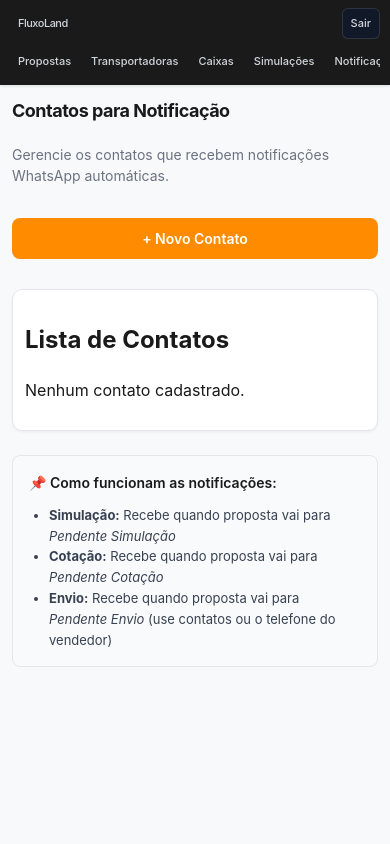
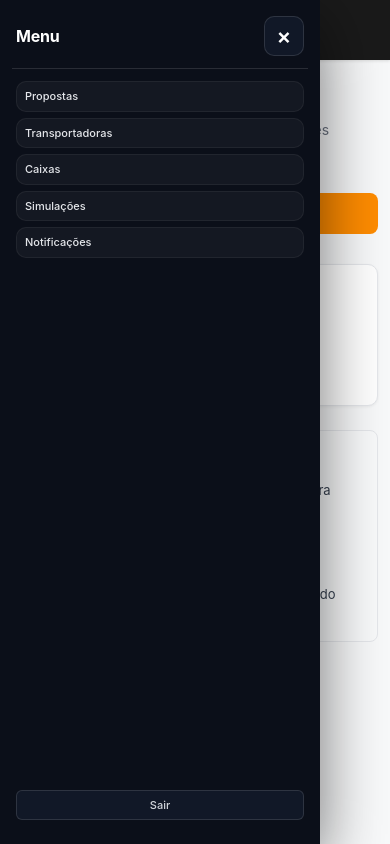
Before and after one commit to ErikaCordeiro/fluxoland, a FastAPI app: page /contatos-notificacao/ in a window 390 px wide. Run offline with FastAPI, Linux system fonts and the light colour scheme; the visitor is signed in with stand-in values (Sample User, id 1); data comes from the database, SQL or seed files in the repository; data that the repository does not hold is empty.

Commit message:
Mobile drawer + modal proposta

```diff
--- a/static/css/base.css
+++ b/static/css/base.css
@@ -39,6 +39,39 @@ body {
   box-shadow: 0 1px 3px rgba(0, 0, 0, .12);
   flex-wrap: wrap;
   gap: 12px;
+}
+
+/* Drawer aberto: evita scroll do body no mobile */
+html.drawer-open,
+html.drawer-open body {
+  overflow: hidden;
+}
+
+.topbar-burger {
+  display: none;
+  align-items: center;
+  justify-content: center;
+  width: 40px;
+  height: 40px;
+  border-radius: 10px;
+  border: 1px solid rgba(255, 255, 255, 0.12);
+  background: #111827;
+  color: #fff;
+  font-size: 20px;
+  line-height: 1;
+  padding: 0;
+  margin: 0;
+}
+
+.topbar-burger:active {
+  background: #FF8C00;
+  border-color: #FF8C00;
+  color: #111827;
+}
+
+.topbar-actions {
+  display: flex;
+  align-items: center;
 }
 
 .topbar-logo {
@@ -94,6 +127,96 @@ body {
 .btn-logout:focus-visible {
   outline: 2px solid rgba(255, 140, 0, 0.65);
   outline-offset: 2px;
+}
+
+/* Drawer (menu mobile estilo "reader") */
+.drawer-overlay {
+  position: fixed;
+  inset: 0;
+  background: rgba(0, 0, 0, 0.55);
+  z-index: 900;
+}
+
+.drawer {
+  position: fixed;
+  top: 0;
+  left: 0;
+  height: 100vh;
+  width: min(320px, 86vw);
+  background: #0b0f19;
+  color: #fff;
+  z-index: 901;
+  box-shadow: 0 20px 60px rgba(0, 0, 0, 0.55);
+  display: flex;
+  flex-direction: column;
+  padding: calc(12px + env(safe-area-inset-top, 0px)) 12px 12px 12px;
+}
+
+.drawer-header {
+  display: flex;
+  align-items: center;
+  justify-content: space-between;
+  gap: 12px;
+  padding: 4px 4px 12px 4px;
+  border-bottom: 1px solid rgba(255, 255, 255, 0.12);
+}
+
+.drawer-title {
+  font-weight: 700;
+  letter-spacing: -0.2px;
+}
+
+.drawer-close {
+  width: 40px;
+  height: 40px;
+  border-radius: 10px;
+  border: 1px solid rgba(255, 255, 255, 0.12);
+  background: #111827;
+  color: #fff;
+  font-size: 22px;
+  line-height: 1;
+  padding: 0;
+  margin: 0;
+}
+
+.drawer-close:active {
+  background: #FF8C00;
+  border-color: #FF8C00;
+  color: #111827;
+}
+
+.drawer-links {
+  display: flex;
+  flex-direction: column;
+  gap: 6px;
+  padding: 12px 4px;
+}
+
+.drawer-links a {
+  display: block;
+  padding: 12px 12px;
+  border-radius: 10px;
+  color: #e5e7eb;
+  text-decoration: none;
+  border: 1px solid rgba(255, 255, 255, 0.06);
+  background: rgba(255, 255, 255, 0.04);
+}
+
+.drawer-links a:active {
+  background: rgba(255, 140, 0, 0.22);
+  border-color: rgba(255, 140, 0, 0.55);
+  color: #fff;
+}
+
+.drawer-footer {
+  margin-top: auto;
+  padding: 12px 4px calc(12px + env(safe-area-inset-bottom, 0px)) 4px;
+}
+
+.drawer-logout {
+  display: inline-flex;
+  width: 100%;
+  justify-content: center;
 }
 
 /* ---------- CONTAINER ---------- */
@@ -440,60 +563,36 @@ form button {
     margin-bottom: 16px;
   }
 
-  /* Header mais bonito no celular:
-     linha 1: logo + sair | linha 2: menu rolável */
+  /* Header estilo "reader": hambúrguer + logo, navegação vira drawer */
   .topbar {
     padding: 10px 12px;
     gap: 10px;
     display: grid;
-    grid-template-columns: 1fr auto;
-    grid-template-areas:
-      "logo logout"
-      "nav nav";
+    grid-template-columns: auto 1fr auto;
     align-items: center;
   }
 
-  .topbar-logo {
-    grid-area: logo;
+  .topbar-burger {
+    display: inline-flex;
   }
 
-  .btn-logout {
-    grid-area: logout;
-    padding: 8px 12px;
-    font-size: 13px;
+  .topbar-logo {
+    justify-self: center;
+    font-size: 16px;
   }
 
+  /* Esconde navegação/ações no topo e usa drawer */
   .topbar-nav {
-    grid-area: nav;
-    width: 100%;
-    gap: 6px;
-    flex-wrap: nowrap;
-    overflow-x: auto;
-    -webkit-overflow-scrolling: touch;
-    padding-bottom: 2px;
+    display: none;
   }
 
-  .topbar-nav::-webkit-scrollbar {
-    height: 6px;
-  }
-
-  .topbar-nav::-webkit-scrollbar-thumb {
-    background: rgba(255, 255, 255, 0.2);
-    border-radius: 999px;
-  }
-
-  .topbar-nav a {
-    flex: 0 0 auto;
+  .topbar-actions {
+    display: none;
   }
 
   .topbar a {
     padding: 8px 12px;
     font-size: 13px;
-  }
-
-  .topbar-logo {
-    font-size: 16px;
-    order: 1;
   }
 
   .card {
@@ -558,17 +657,7 @@ form button {
   }
 
   .topbar-nav {
-    gap: 4px;
-    flex-wrap: nowrap;
-    overflow-x: auto;
-    -webkit-overflow-scrolling: touch;
-  }
-
-  .topbar-nav a {
-    flex: 0 0 auto;
-    text-align: center;
-    min-width: 0;
-    padding: 6px 8px;
+    display: none;
   }
 
   .topbar-logo {
--- a/templates/base.html
+++ b/templates/base.html
@@ -6,17 +6,29 @@
   <meta name="viewport" content="width=device-width, initial-scale=1.0">
   <title>{% block title %}FluxoLand{% endblock %}</title>
 
-  <link rel="stylesheet" href="/static/css/base.css?v=4.1">
+  <link rel="stylesheet" href="/static/css/base.css?v=4.2">
   {% block css %}{% endblock %}
 </head>
 
 <body>
 
   <header class="topbar">
+    {% if request.session.get("user_id") %}
+    <button
+      type="button"
+      class="topbar-burger"
+      aria-label="Abrir menu"
+      aria-controls="mobile-drawer"
+      aria-expanded="false"
+    >
+      ☰
+    </button>
+    {% endif %}
+
     <a href="/dashboard" class="topbar-logo">FluxoLand</a>
 
     {% if request.session.get("user_id") %}
-    <nav class="topbar-nav">
+    <nav class="topbar-nav" aria-label="Navegação principal">
       <a href="/propostas">Propostas</a>
       <a href="/transportadoras">Transportadoras</a>
       <a href="/caixas">Caixas</a>
@@ -24,7 +36,28 @@
       <a href="/contatos-notificacao">Notificações</a>
     </nav>
 
-    <a href="/logout" class="btn-logout">Sair</a>
+    <div class="topbar-actions">
+      <a href="/logout" class="btn-logout">Sair</a>
+    </div>
+
+    <div class="drawer-overlay" id="drawer-overlay" hidden></div>
+
+    <aside class="drawer" id="mobile-drawer" hidden aria-label="Menu">
+      <div class="drawer-header">
+        <div class="drawer-title">Menu</div>
+        <button type="button" class="drawer-close" aria-label="Fechar menu">×</button>
+      </div>
+      <div class="drawer-links">
+        <a href="/propostas">Propostas</a>
+        <a href="/transportadoras">Transportadoras</a>
+        <a href="/caixas">Caixas</a>
+        <a href="/simulacoes">Simulações</a>
+        <a href="/contatos-notificacao">Notificações</a>
+      </div>
+      <div class="drawer-footer">
+        <a href="/logout" class="btn-logout drawer-logout">Sair</a>
+      </div>
+    </aside>
     {% endif %}
   </header>
 
@@ -32,6 +65,7 @@
     {% block content %}{% endblock %}
   </main>
 
+  <script src="/static/js/main.js?v=1.1"></script>
   {% block scripts %}{% endblock %}
 
 </body>
--- a/templates/proposta_detail.html
+++ b/templates/proposta_detail.html
@@ -3,7 +3,7 @@
 {% block title %}Proposta #{{ proposta.display_numero }}{% endblock %}
 
 {% block css %}
-<link rel="stylesheet" href="/static/css/proposta_detail.css?v=25.0">
+<link rel="stylesheet" href="/static/css/proposta_detail.css?v=25.1">
 {% endblock %}
 
 {% block scripts %}
```
Also changed, not shown: static/css/proposta_detail.css (+13 -9 lines), static/js/main.js (+44 -1 lines).
